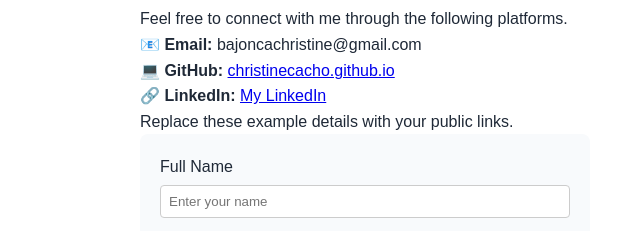
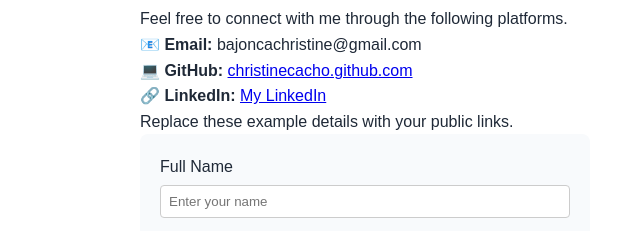
Before and after one commit to christinecacho/christinecacho.github.com, a plain HTML site: page index.html in a window 1280 px wide. Shown: the part 2354-2585 px from the top of the page, 65-705 px from the left. Drawn offline with Linux system fonts and the light colour scheme; a script that the page names is missing.

Commit message:
First version of my portfolio

```diff
--- a/index.html
+++ b/index.html
@@ -228,7 +228,7 @@
           <p>📧 <strong>Email:</strong> bajoncachristine@gmail.com</p>
           <p>💻 <strong>GitHub:</strong>
             <a id="githubProfile" href="https://github.com/"
-               target="_blank" rel="noopener">christinecacho.github.io</a>
+               target="_blank" rel="noopener">christinecacho.github.com</a>
           </p>
           <p>🔗 <strong>LinkedIn:</strong>
             <a href="https://www.linkedin.com/"
```
